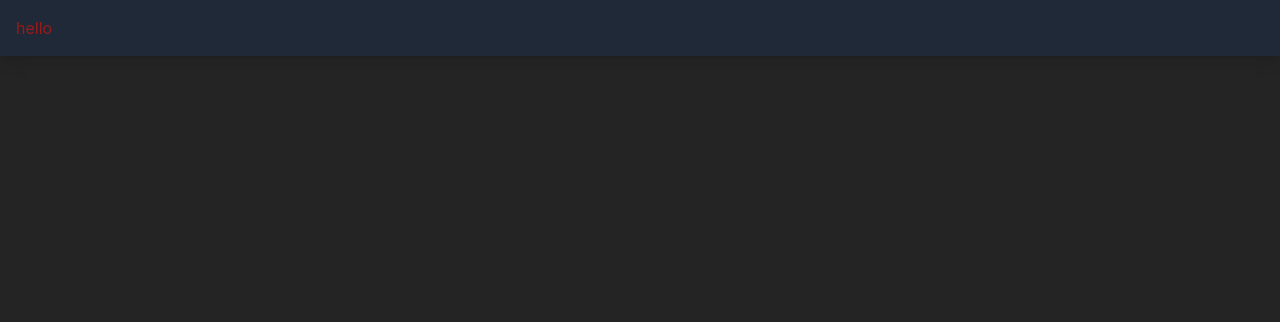
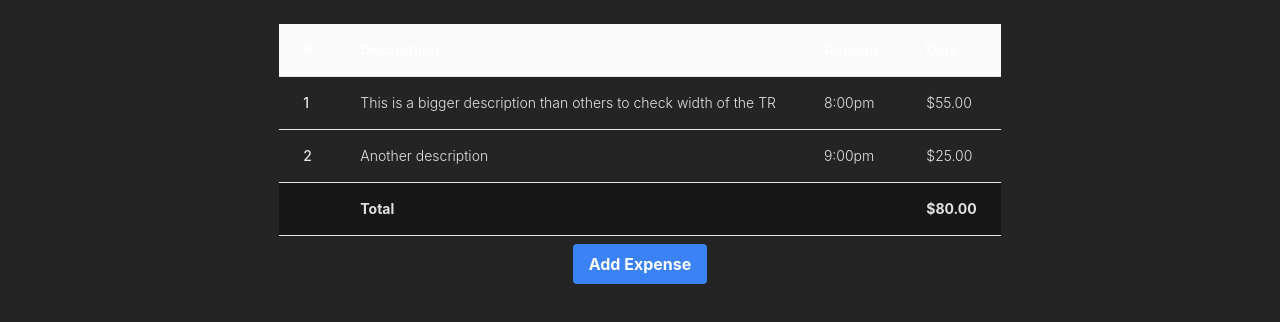
Before and after one commit to craigraphics/expense-tracker-app, a React (Vite) app: page / in a window 1280 px wide. Shown: the top 322 px of the page. Built offline with nearby package versions, Linux system fonts and the light colour scheme.

Commit message:
- created expense components - added logic for creating new expenses

```diff
--- a/src/App.tsx
+++ b/src/App.tsx
@@ -1,7 +1,49 @@
+import { useState } from 'react';
+import ExpenseList from './components/ExpenseList';
+import ExpenseForm from './components/ExpenseForm';
+
+type expensesType = {
+  description: string;
+  amount: number;
+  timeStamp: string;
+};
+
+type expenseItemArgs = {
+  description: string;
+  amount: number;
+};
+
+const list: expensesType[] = [
+  {
+    description: 'This is a bigger description than others to check width of the TR',
+    amount: 55,
+    timeStamp: '8:00pm',
+  },
+  { description: 'Another description', amount: 25, timeStamp: '9:00pm' },
+];
+
 function App() {
+  const [showModal, setShowModal] = useState(false);
+  const [expenses, setExpenses] = useState<expensesType[]>(list);
+
+  const handleSubmit = (expenseItem: expenseItemArgs): void => {
+    setExpenses((prev) => [...prev, { ...expenseItem, timeStamp: String(new Date()) }]);
+    console.log(expenseItem);
+  };
+
   return (
     <>
-      <div className="bg-gray-800 text-red-800 p-4 m-0 shadow-lg dark:bg-gray-900 w-full">hello</div>
+      <div className="p-4 m-0 flex flex-col items-center container mx-auto ">
+        <ExpenseList expenses={expenses} />
+        <button
+          className="bg-blue-500 hover:bg-blue-700 text-white font-bold py-2 px-4 rounded focus:outline-none focus:shadow-outline "
+          type="button"
+          onClick={() => setShowModal(true)}
+        >
+          Add Expense
+        </button>
+      </div>
+      {showModal && <ExpenseForm onClose={() => setShowModal(false)} onSubmit={handleSubmit} />}
     </>
   );
 }
--- /dev/null
+++ b/src/components/ExpenseForm.tsx
@@ -0,0 +1,76 @@
+import { useState } from 'react';
+
+type amountType = {
+  description: string;
+  amount: number;
+};
+
+type ExpenseFormType = {
+  onClose: () => void;
+  onSubmit: ({ description, amount }: amountType) => void;
+};
+
+const ExpenseForm: React.FC<ExpenseFormType> = ({ onClose, onSubmit }) => {
+  const [description, setDescription] = useState('');
+  const [amount, setAmount] = useState(0);
+
+  const handleSubmit = (e: React.SyntheticEvent) => {
+    e.preventDefault();
+    onSubmit({
+      description,
+      amount,
+    });
+  };
+
+  return (
+    <>
+      <div className="flex justify-center items-center overflow-x-hidden overflow-y-auto fixed inset-0 z-50 outline-none focus:outline-none bg-black/[.8]">
+        <div className="relative w-auto my-6 mx-auto max-w-3xl">
+          <div className="border-0 rounded-lg shadow-lg relative flex flex-col w-full bg-slate-600 outline-none focus:outline-none">
+            <div className="flex items-start justify-between p-5 border-b border-solid border-gray-300 rounded-t ">
+              <h3 className="text-3xl font=semibold">Add a new description and amount</h3>
+            </div>
+
+            <div className="relative p-6 flex-auto">
+              <form className=" w-full">
+                <label className="block text-sm mb-2">Description</label>
+                <input
+                  type="text"
+                  value={description}
+                  onChange={(e) => setDescription(e.target.value)}
+                  className="shadow appearance-none border rounded w-full py-2 px-1"
+                />
+                <label className="block text-sm mb-2 mt-2">Amount $</label>
+                <input
+                  type="number"
+                  value={amount}
+                  onChange={(e) => setAmount(parseInt(e.target.value))}
+                  className=" border w-full py-2 px-1"
+                />
+              </form>
+            </div>
+
+            <div className="flex items-center justify-end p-6 border-t border-solid border-blueGray-200 rounded-b">
+              <button
+                className="text-red-500 background-transparent font-bold uppercase px-6 py-2 text-sm outline-none focus:outline-none mr-1 mb-1"
+                type="button"
+                onClick={onClose}
+              >
+                Close
+              </button>
+              <button
+                className="bg-blue-500 hover:bg-blue-700 text-white font-bold py-2 px-4 rounded focus:outline-none focus:shadow-outline"
+                type="button"
+                onClick={handleSubmit}
+              >
+                Submit
+              </button>
+            </div>
+          </div>
+        </div>
+      </div>
+    </>
+  );
+};
+
+export default ExpenseForm;
--- /dev/null
+++ b/src/components/ExpenseItem.tsx
@@ -0,0 +1,22 @@
+import { formatCurrency } from '../helpers/formatCurrency';
+
+type ExpenseItemProps = {
+  index: number;
+  amount: number;
+  timeStamp: string;
+  description: string;
+};
+
+const ExpenseItem: React.FC<ExpenseItemProps> = ({ index, amount, timeStamp, description }) => {
+  return (
+    <tr className="border-b border-neutral-200 dark:border-white/10">
+      <td className="whitespace-nowrap px-6 py-4 font-medium">{index + 1}</td>
+      <td className="whitespace-nowrap px-6 py-4">{description}</td>
+
+      <td className="whitespace-nowrap px-6 py-4">{timeStamp}</td>
+      <td className="whitespace-nowrap px-6 py-4">{formatCurrency(amount)}</td>
+    </tr>
+  );
+};
+
+export default ExpenseItem;
--- /dev/null
+++ b/src/components/ExpenseList.tsx
@@ -0,0 +1,77 @@
+import { useState, useEffect } from 'react';
+import { formatCurrency } from '../helpers/formatCurrency';
+import ExpenseItem from './ExpenseItem';
+
+type ExpenseType = {
+  description: string;
+  amount: number;
+  timeStamp: string;
+};
+
+const ExpenseList: React.FC<{ expenses: ExpenseType[] }> = ({ expenses }) => {
+  const [totalAmount, setTotalAmount] = useState(0);
+
+  const amounts = expenses.reduce((prev, current) => {
+    prev = prev + current.amount;
+    return prev;
+  }, 0);
+
+  useEffect(() => {
+    setTotalAmount(amounts);
+  }, [amounts]);
+
+  return (
+    <div className="flex flex-col">
+      <div className="overflow-x-auto sm:-mx-6 lg:-mx-8">
+        <div className="inline-block min-w-full py-2 sm:px-6 lg:px-8">
+          <div className="overflow-hidden">
+            <table className="min-w-full text-sm font-light text-surface dark:text-white text-left">
+              <thead className="border-b border-neutral-200 bg-neutral-50 font-medium dark:border-white/10 dark:text-neutral-800">
+                <tr>
+                  <th scope="col" className=" px-6 py-4">
+                    #
+                  </th>
+                  <th scope="col" className=" px-6 py-4">
+                    Description
+                  </th>
+                  <th scope="col" className=" px-6 py-4">
+                    Amount
+                  </th>
+                  <th scope="col" className=" px-6 py-4">
+                    Date
+                  </th>
+                </tr>
+              </thead>
+              <tbody className="text-left">
+                {expenses.map((expense, index) => (
+                  <ExpenseItem
+                    key={index + expense.amount}
+                    index={index}
+                    amount={expense.amount}
+                    timeStamp={expense.timeStamp}
+                    description={expense.description}
+                  />
+                ))}
+              </tbody>
+
+              <tfoot className="border-b border-neutral-200 bg-neutral-900 font-medium dark:border-white/10 dark:text-neutral-">
+                <tr>
+                  <th scope="col" className=" px-6 py-4"></th>
+                  <th scope="col" className=" px-6 py-4">
+                    Total
+                  </th>
+                  <th scope="col" className=" px-6 py-4"></th>
+                  <th scope="col" className=" px-6 py-4">
+                    {formatCurrency(totalAmount)}
+                  </th>
+                </tr>
+              </tfoot>
+            </table>
+          </div>
+        </div>
+      </div>
+    </div>
+  );
+};
+
+export default ExpenseList;
--- /dev/null
+++ b/src/helpers/formatCurrency.ts
@@ -0,0 +1,6 @@
+export const formatCurrency = (amount: number, currencyCode = 'USD') => {
+  return new Intl.NumberFormat('en-US', {
+    style: 'currency',
+    currency: currencyCode,
+  }).format(amount);
+};
```
Also changed, not shown: 1 other file (tests, documents, lock files or other folders).
